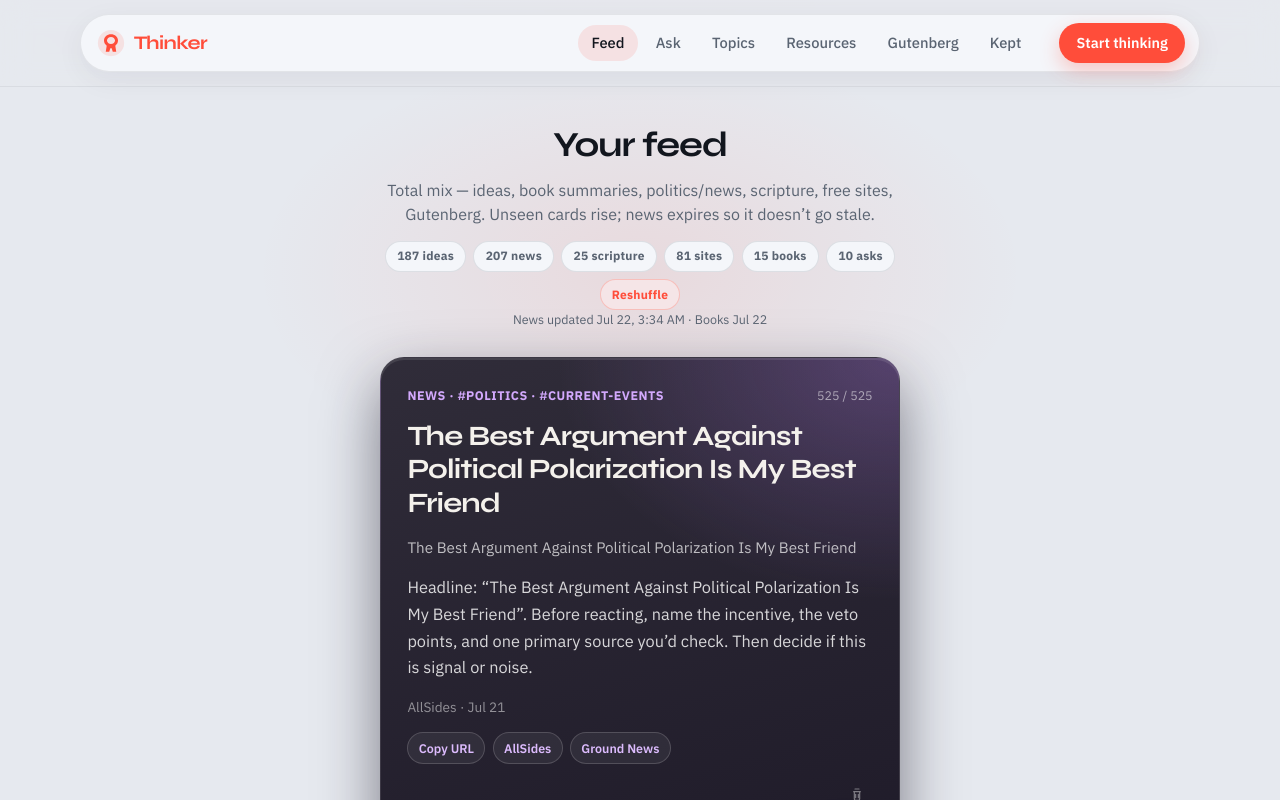
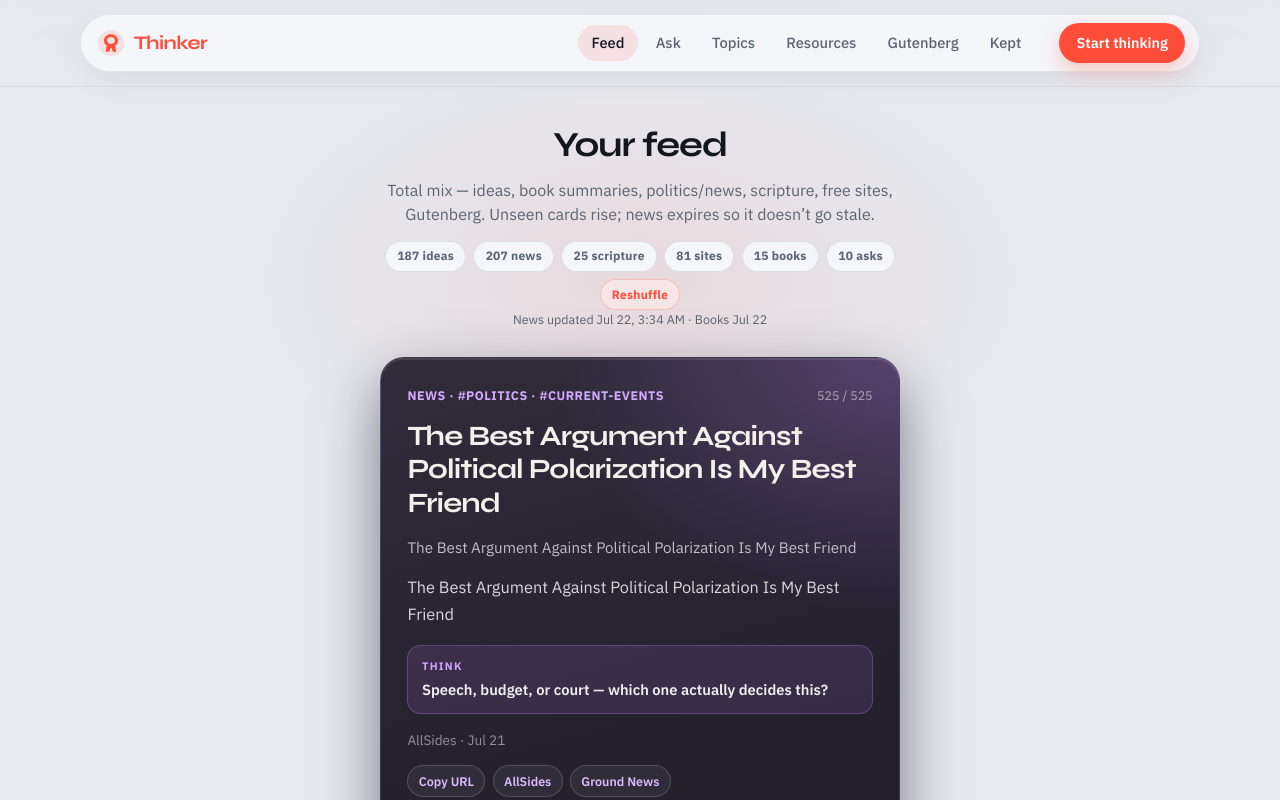
Before and after one commit to mitchelldawkinsjr/thinker, a React (Vite) app: page /feed in a window 1280 px wide. Both pictures are taken after a click on the button "Previous idea". Shown: the top 800 px of the page. Built offline with nearby package versions, Linux system fonts and the light colour scheme.

Commit message:
Challenge news headlines with a separate Think prompt.
Strip stock Ask boilerplate from ingest summaries; pick a short headline jab by topic/keywords and render it in its own styled block.

```diff
--- a/src/components/FeedCards.css
+++ b/src/components/FeedCards.css
@@ -75,6 +75,33 @@
   font-size: 1.02rem;
   line-height: 1.65;
   color: color-mix(in srgb, white 82%, transparent);
+}
+
+.feed-card-challenge {
+  position: relative;
+  margin: 0.15rem 0 0;
+  padding: 0.75rem 0.85rem 0.8rem;
+  border-radius: 0.85rem;
+  border: 1px solid color-mix(in srgb, var(--card-accent) 28%, transparent);
+  background: color-mix(in srgb, var(--card-accent) 12%, transparent);
+}
+
+.feed-card-challenge-kicker {
+  display: block;
+  margin-bottom: 0.35rem;
+  font-size: 0.68rem;
+  font-weight: 700;
+  letter-spacing: 0.12em;
+  text-transform: uppercase;
+  color: color-mix(in srgb, var(--card-accent) 75%, white);
+}
+
+.feed-card-challenge-q {
+  margin: 0;
+  font-size: 0.92rem;
+  line-height: 1.4;
+  font-weight: 600;
+  color: color-mix(in srgb, white 92%, transparent);
 }
 
 .feed-card-hint {
--- a/src/components/FeedCards.tsx
+++ b/src/components/FeedCards.tsx
@@ -3,6 +3,7 @@ import { useEffect, useState } from 'react'
 import type { LearningResource } from '../data/resources'
 import type { NewsItem } from '../data/newsTypes'
 import type { ScriptureItem } from '../data/scriptureTypes'
+import { newsCardCopy } from '../lib/newsChallenge'
 import {
   preferredPassageUrl,
   probeScriptura,
@@ -249,6 +250,7 @@ export function NewsFeedCard({
   )
 
   const allSidesHref = `https://www.allsides.com/search?search=${encodeURIComponent(news.title)}`
+  const { body, challenge } = newsCardCopy(news)
 
   return (
     <FeedCardShell
@@ -268,7 +270,11 @@ export function NewsFeedCard({
       }
     >
       <p className="feed-card-author">{news.title}</p>
-      <p className="feed-card-body">{news.lesson}</p>
+      <p className="feed-card-body">{body}</p>
+      <aside className="feed-card-challenge" aria-label="Challenge the headline">
+        <span className="feed-card-challenge-kicker">Think</span>
+        <p className="feed-card-challenge-q">{challenge}</p>
+      </aside>
       <p className="feed-card-hint">
         {news.source}
         {news.publishedAt
--- a/src/data/newsTypes.ts
+++ b/src/data/newsTypes.ts
@@ -10,6 +10,8 @@ export type NewsItem = {
   hook: string
   title: string
   lesson: string
+  /** Optional override; otherwise derived from title + topics at render */
+  challenge?: string
   source: string
   sourceUrl: string
   publishedAt: string
--- /dev/null
+++ b/src/lib/newsChallenge.ts
@@ -0,0 +1,140 @@
+import type { NewsItem } from '../data/newsTypes'
+import type { TopicId } from '../data/types'
+
+export type ChallengeStyle = 'politics' | 'culture' | 'sports'
+
+const POLITICS = [
+  'What does this headline want you to believe before you click?',
+  'What’s the one fact that would flip this story?',
+  'How would the other side title the same event?',
+  'Is this a pattern, a one-off, or a pitch?',
+  'Who’s the actor here — and who’s left out of the sentence?',
+  'Who benefits if this framing sticks?',
+  'What’s slippery about how this is phrased?',
+  'Speech, budget, or court — which one actually decides this?',
+]
+
+const CULTURE = [
+  'Signal or noise — and who’s amplifying it?',
+  'What’s being sold vs what’s being said?',
+  'Whose story is centered, and whose is cut?',
+  'What would a primary source change here?',
+  'Is this culture, or a marketing cycle wearing culture’s clothes?',
+  'What does this headline want you to feel before you think?',
+]
+
+const SPORTS = [
+  'What does the data say vs the narrative?',
+  'Team, media, or player brand — whose incentive is this?',
+  'What changes if you ignore the hot take?',
+  'Is this news, or a rumor dressed as reporting?',
+  'What’s the boring explanation they’re skipping?',
+]
+
+const KEYWORD_HITS: { re: RegExp; lines: string[] }[] = [
+  {
+    re: /\b(ask(?:s|ed)?|request|funding|budget|billion|million|\$)\b/i,
+    lines: [
+      'Is this a request, a threat, or a headline about the request?',
+      'Follow the money — what’s the real ask underneath?',
+    ],
+  },
+  {
+    re: /\b(ban|target(?:s|ed)?|crackdown|restrict(?:s|ion)?)\b/i,
+    lines: [
+      'Who gains power if this ban lands — and who loses it?',
+      'Is the story the rule, or the people it hits?',
+    ],
+  },
+  {
+    re: /\b(says?|claim(?:s|ed)?|insist(?:s|ed)?|deny(?:s|ied)?)\b/i,
+    lines: [
+      'Is the news the claim — or whether it’s true?',
+      'What would make you distrust this speaker?',
+    ],
+  },
+  {
+    re: /\b(amid|as |during|after|ahead of)\b/i,
+    lines: [
+      'Is “amid” doing real work here, or just vibe?',
+      'What happens if you drop the backdrop clause?',
+    ],
+  },
+  {
+    re: /\bcandidates?\b/i,
+    lines: [
+      'Institutions or personalities — which story are they selling?',
+      'What doesn’t change no matter who wins?',
+    ],
+  },
+  {
+    re: /\b(war|conflict|attack|strike|troops?)\b/i,
+    lines: [
+      'Who named this a war — and what does that name buy them?',
+      'Civilian, soldier, or capital — whose cost is missing?',
+    ],
+  },
+]
+
+const LEGACY_ASK =
+  /\s*Ask:\s*(?:who benefits[\s\S]*|what(?:’|')s the cultural signal[\s\S]*)$/i
+const LEGACY_HEADLINE =
+  /^Headline:\s*[“"][\s\S]*[”"]\.\s*Before reacting[\s\S]*$/i
+
+export function challengeStyleFor(topicIds: TopicId[] | string[]): ChallengeStyle {
+  const ids = topicIds ?? []
+  if (ids.some((t) => t === 'nba-analytics' || t === 'football-film' || t === 'sports-biz' || t === 'wnba')) {
+    return 'sports'
+  }
+  if (ids.some((t) => t === 'politics')) return 'politics'
+  // culture-leaning current-events (no politics tag) — still often culture feeds
+  return 'culture'
+}
+
+function poolFor(style: ChallengeStyle): string[] {
+  if (style === 'sports') return SPORTS
+  if (style === 'culture') return CULTURE
+  return POLITICS
+}
+
+function hashPick(seed: string, n: number): number {
+  let h = 2166136261
+  for (let i = 0; i < seed.length; i++) {
+    h ^= seed.charCodeAt(i)
+    h = Math.imul(h, 16777619)
+  }
+  return n <= 0 ? 0 : (h >>> 0) % n
+}
+
+/** Stable per-card challenge aimed at the headline, not a civics worksheet. */
+export function pickNewsChallenge(
+  id: string,
+  title: string,
+  style: ChallengeStyle,
+): string {
+  const keyword = KEYWORD_HITS.find((k) => k.re.test(title))
+  if (keyword) {
+    return keyword.lines[hashPick(`${id}|kw`, keyword.lines.length)]!
+  }
+  const pool = poolFor(style)
+  return pool[hashPick(id, pool.length)]!
+}
+
+/** Remove old ingest boilerplate glued onto RSS summaries. */
+export function stripLegacyAsk(lesson: string): string {
+  const t = lesson.trim()
+  if (LEGACY_HEADLINE.test(t)) {
+    // Old no-summary template — fall back empty; UI uses title elsewhere
+    return ''
+  }
+  return t.replace(LEGACY_ASK, '').trim()
+}
+
+export function newsCardCopy(item: NewsItem): { body: string; challenge: string } {
+  const style = challengeStyleFor(item.topicIds)
+  const body = stripLegacyAsk(item.lesson)
+  const challenge =
+    item.challenge?.trim() ||
+    pickNewsChallenge(item.id, item.title, style)
+  return { body: body || item.title, challenge }
+}
```
Also changed, not shown: scripts/ingest-news.mjs (+8 -13 lines).
